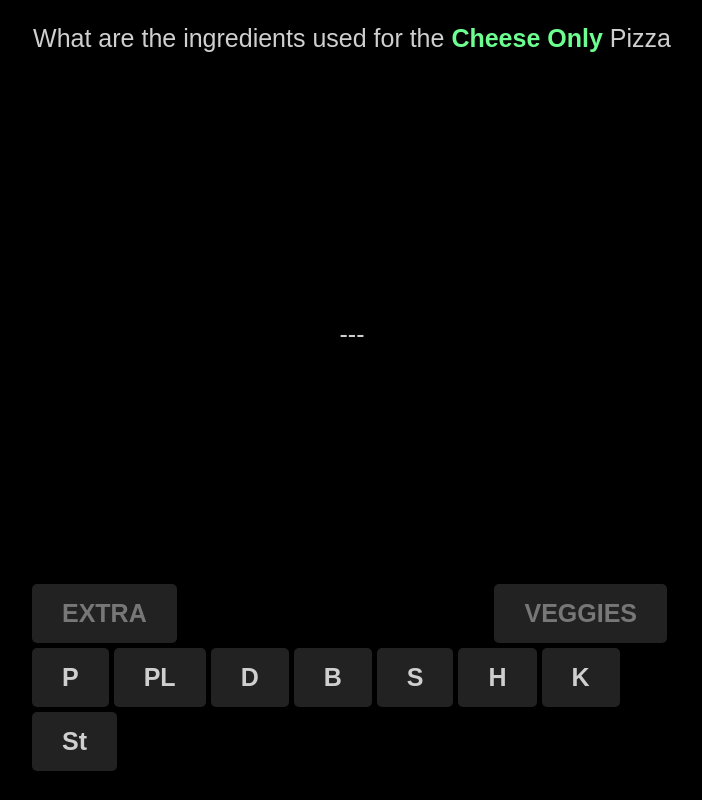
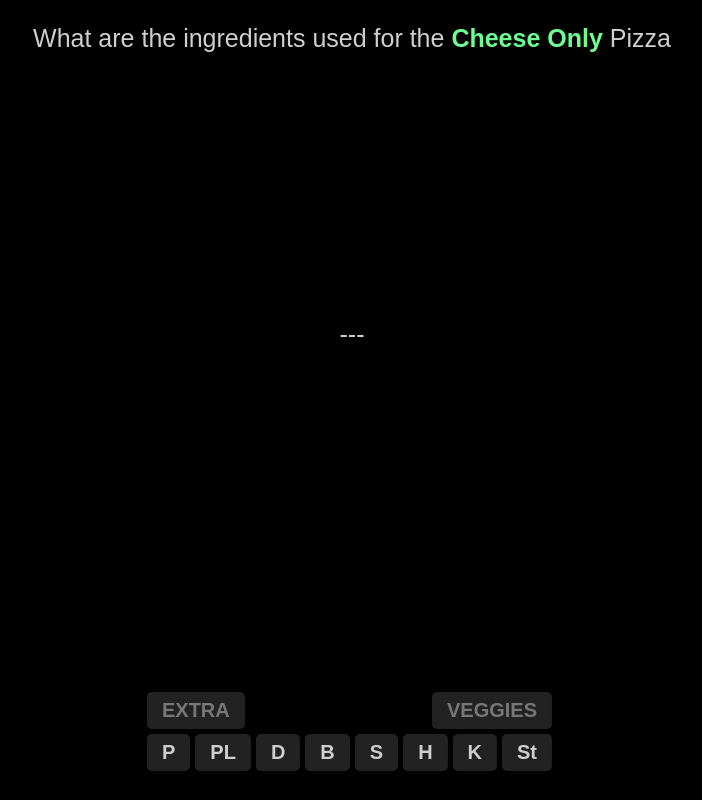
Before and after one commit to deveepdev/deveep.github.io, a plain HTML site: page Dominos/mobile.html in a window 1280 px wide. Shown: the whole page, without its empty margins (288-990 px from the left). Drawn offline with Linux system fonts and the light colour scheme.

Commit message:
Add files via upload

```diff
--- a/Dominos/mobile.html
+++ b/Dominos/mobile.html
@@ -35,7 +35,7 @@
             color: #cfcfcf;
             font-weight: 600;
             font-family: Arial, Helvetica, sans-serif;
-            font-size: 25px;
+            font-size: 20px;
             display: flex;
             flex-flow: row wrap;
             flex-direction: column;
@@ -65,7 +65,7 @@
         .solution div {
             cursor: pointer;
             background: #222;
-            padding: 15px 30px;
+            padding: 7px 15px;
             border-radius: 5px;
             text-align: center;
         }
```
